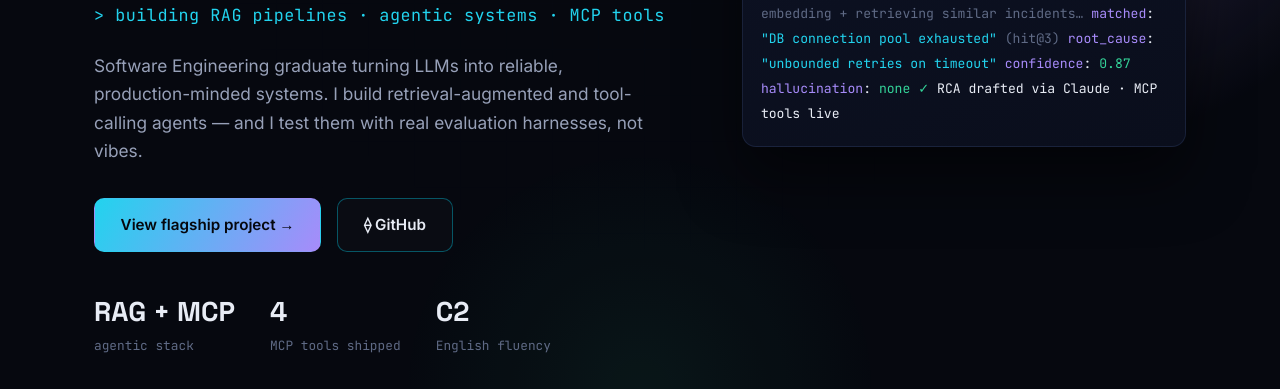
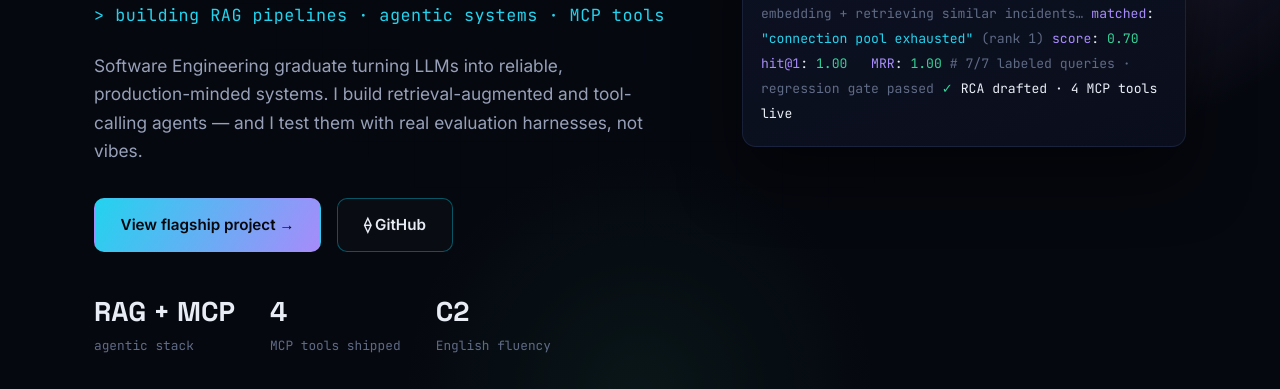
Before and after one commit to SAmbricca/SAmbricca.github.io, a plain HTML site: page index.html in a window 1280 px wide. Shown: the part 411-800 px from the top of the page. Drawn offline with Linux system fonts and the light colour scheme.

Commit message:
Use real measured eval metrics in hero terminal
Replace illustrative confidence score with actual harness output:
top score 0.70, hit@1 1.00, MRR 1.00 across 7 labeled queries.

Co-Authored-By: Claude Opus 4.8 <noreply@anthropic.com>

```diff
--- a/index.html
+++ b/index.html
@@ -327,10 +327,10 @@
                         <div class="terminal-body">
 <span class="t-line"><span class="t-prompt">$</span> <span class="t-cmd">python -m logrca rca --incident latest</span></span>
 <span class="t-line t-comment"># embedding + retrieving similar incidents…</span>
-<span class="t-line"><span class="t-key">matched</span>: <span class="t-str">"DB connection pool exhausted"</span> <span class="t-comment">(hit@3)</span></span>
-<span class="t-line"><span class="t-key">root_cause</span>: <span class="t-str">"unbounded retries on timeout"</span></span>
-<span class="t-line"><span class="t-key">confidence</span>: <span class="t-ok">0.87</span>  <span class="t-key">hallucination</span>: <span class="t-ok">none</span></span>
-<span class="t-line"><span class="t-ok">✓</span> <span class="t-cmd">RCA drafted via Claude · MCP tools live</span></span>
+<span class="t-line"><span class="t-key">matched</span>: <span class="t-str">"connection pool exhausted"</span> <span class="t-comment">(rank 1)</span></span>
+<span class="t-line"><span class="t-key">score</span>: <span class="t-ok">0.70</span>   <span class="t-key">hit@1</span>: <span class="t-ok">1.00</span>   <span class="t-key">MRR</span>: <span class="t-ok">1.00</span></span>
+<span class="t-line t-comment"># 7/7 labeled queries · regression gate passed</span>
+<span class="t-line"><span class="t-ok">✓</span> <span class="t-cmd">RCA drafted · 4 MCP tools live</span></span>
                         </div>
                     </div>
                 </div>
```
